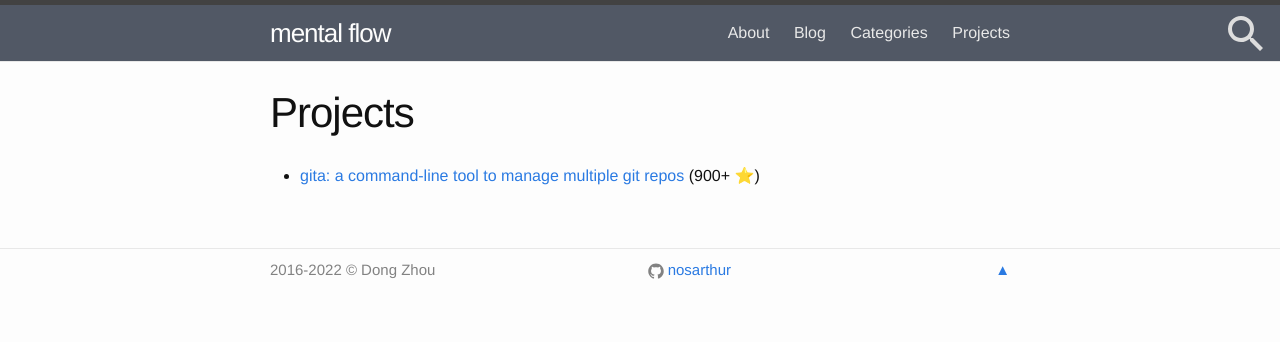
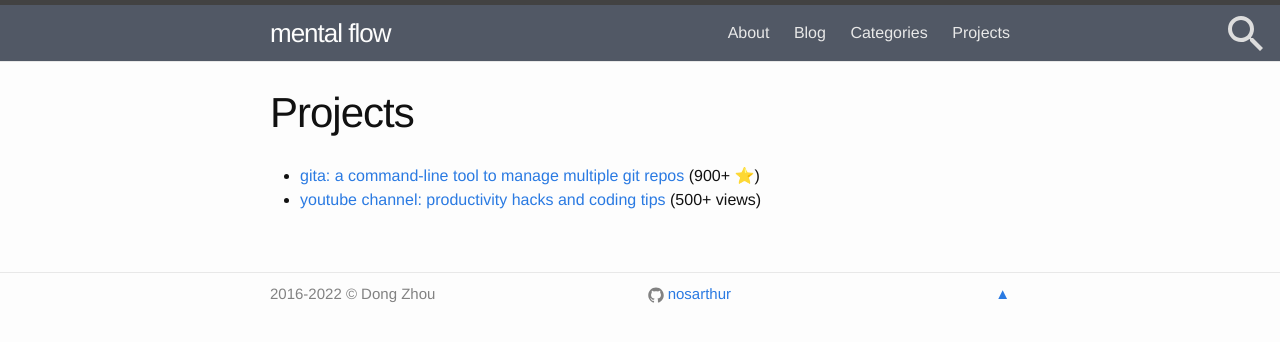
Before and after one commit to nosarthur/nosarthur.github.io, a Jekyll site: the page built from projects.md, in a window 1280 px wide. Shown: the top 342 px of the page. Built offline with Jekyll 4.4.1, drawn with Linux system fonts in a browser that asks for light colours.

Commit message:
add youtube channel to projects

```diff
--- a/projects.md
+++ b/projects.md
@@ -6,3 +6,5 @@ permalink: /projects/
 
 - [gita: a command-line tool to manage multiple git repos](https://github.com/nosarthur/gita)
   (900+ ⭐)
+- [youtube channel: productivity hacks and coding tips](https://www.youtube.com/channel/UCEkwn6bsFS5p11KoBymEn-Q)
+  (500+ views)
```
